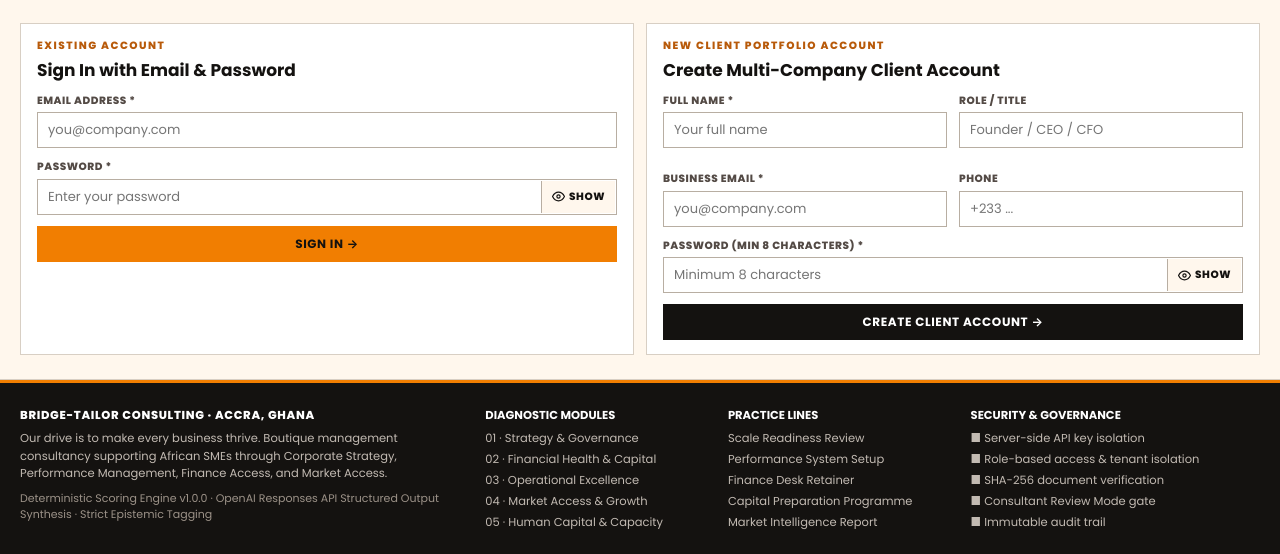
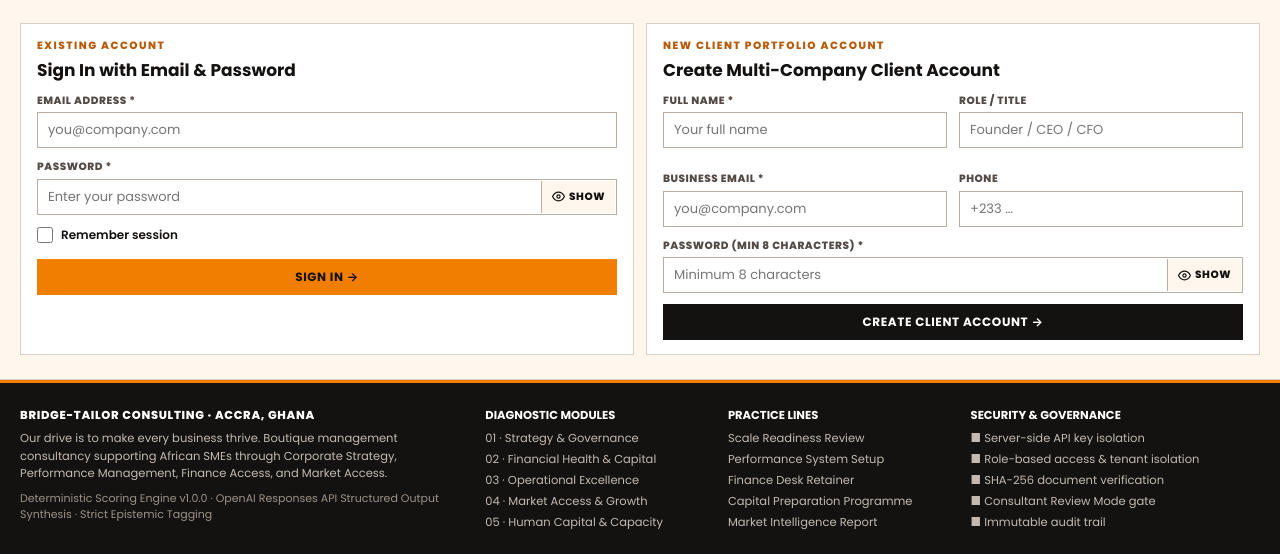
Before and after one commit to eabventures-champion/bridge-tailor, a Laravel app: page /login in a window 1280 px wide. Shown: the part 210-764 px from the top of the page. Run offline with Laravel 12, Linux system fonts and the light colour scheme; data comes from the database, SQL or seed files in the repository.

Commit message:
Add Remember session checkbox to login form

```diff
--- a/resources/views/auth/login.blade.php
+++ b/resources/views/auth/login.blade.php
@@ -32,6 +32,12 @@
                                 <span class="pw-label">SHOW</span>
                             </button>
                         </div>
+                    </div>
+                    <div style="display:flex;align-items:center;margin:10px 0 16px;">
+                        <label for="remember" style="display:inline-flex;align-items:center;gap:8px;font-size:12px;font-weight:600;color:var(--bt-ink);cursor:pointer;margin-bottom:0;text-transform:none;letter-spacing:normal;user-select:none;">
+                            <input type="checkbox" name="remember" id="remember" value="1" {{ old('remember') ? 'checked' : '' }} style="width:16px;height:16px;cursor:pointer;accent-color:var(--bt-amber,#f17e01);margin:0;">
+                            <span>Remember session</span>
+                        </label>
                     </div>
                     <button type="submit" class="btn btn-amber" style="width:100%;">Sign In →</button>
                 </form>
```
